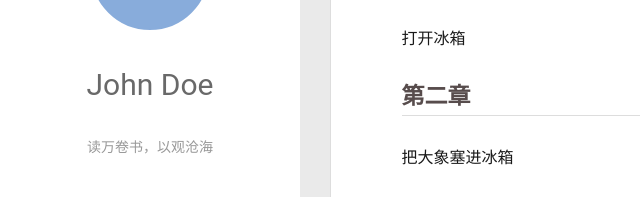
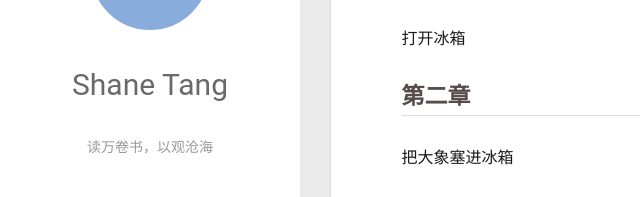
Before and after one commit to txx18/txx18.github.io, a plain HTML site: page 2020/03/24/My-New-post/index.html in a window 1280 px wide. Shown: the part 205-402 px from the top of the page, 0-640 px from the left. Drawn offline with Linux system fonts and the light colour scheme.

Commit message:
Site updated: 2020-03-27 17:52:03

```diff
--- a/2020/03/24/My-New-post/index.html
+++ b/2020/03/24/My-New-post/index.html
@@ -17,7 +17,7 @@
 <meta property="og:locale" content="en_US">
 <meta property="article:published_time" content="2020-03-24T12:55:34.000Z">
 <meta property="article:modified_time" content="2020-03-24T13:24:43.545Z">
-<meta property="article:author" content="John Doe">
+<meta property="article:author" content="Shane Tang">
 <meta name="twitter:card" content="summary">
 
     <link rel="alternative" href="/atom.xml" title="txx18的博客" type="application/atom+xml">
@@ -50,7 +50,7 @@
 			<img src="" class="js-avatar">
 		</a>
 		<hgroup>
-		  <h1 class="header-author"><a href="/">John Doe</a></h1>
+		  <h1 class="header-author"><a href="/">Shane Tang</a></h1>
 		</hgroup>
 
 		<p class="header-subtitle">读万卷书，以观沧海</p>
@@ -110,7 +110,7 @@
 				<img src="" class="js-avatar">
 			</div>
 			<hgroup>
-			  <h1 class="header-author js-header-author">John Doe</h1>
+			  <h1 class="header-author js-header-author">Shane Tang</h1>
 			</hgroup>
 
 			<p class="header-subtitle"><i class="icon icon-quo-left"></i>读万卷书，以观沧海<i class="icon icon-quo-right"></i></p>
@@ -328,7 +328,7 @@
   <div class="outer">
     <div id="footer-info">
     	<div class="footer-left">
-    		&copy; 2020 John Doe
+    		&copy; 2020 Shane Tang
     	</div>
       	<div class="footer-right">
       		<a href="http://hexo.io/" target="_blank">Hexo</a>  Theme <a href="https://github.com/litten/hexo-theme-yilia" target="_blank">Yilia</a> by Litten
```
Also changed, not shown: 2020/03/24/hello-world/index.html (+4 -4 lines), 2020/03/27/windows_software博客版/index.html (+4 -4 lines), archives/2020/03/index.html (+4 -4 lines), archives/2020/index.html (+4 -4 lines), archives/index.html (+4 -4 lines), index.html (+4 -4 lines).
